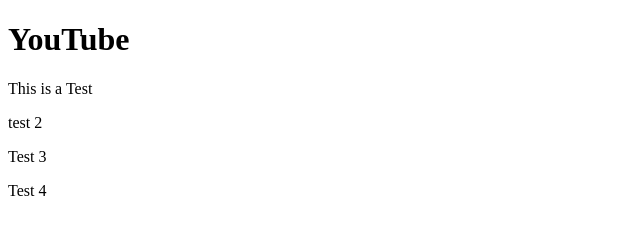
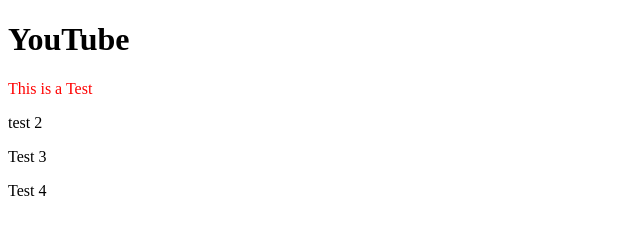
Before and after one commit to luisexpert/YouTubeClone, a plain HTML site: page index.html in a window 1280 px wide. Shown: the full height of the page, 0-640 px from the left. Drawn offline with Linux system fonts and the light colour scheme.

Commit message:
HTml
Css

```diff
--- a/index.html
+++ b/index.html
@@ -11,7 +11,7 @@
 
 <body>
     <h1>YouTube</h1>
-    <p>This is a Test</p>
+    <p class="test">This is a Test</p>
     <p>test 2</p>
     <p>Test 3</p>
     <p>Test 4</p>
--- a/styles.css
+++ b/styles.css
@@ -0,0 +1,3 @@
+.test{
+    color: red;
+}
```
